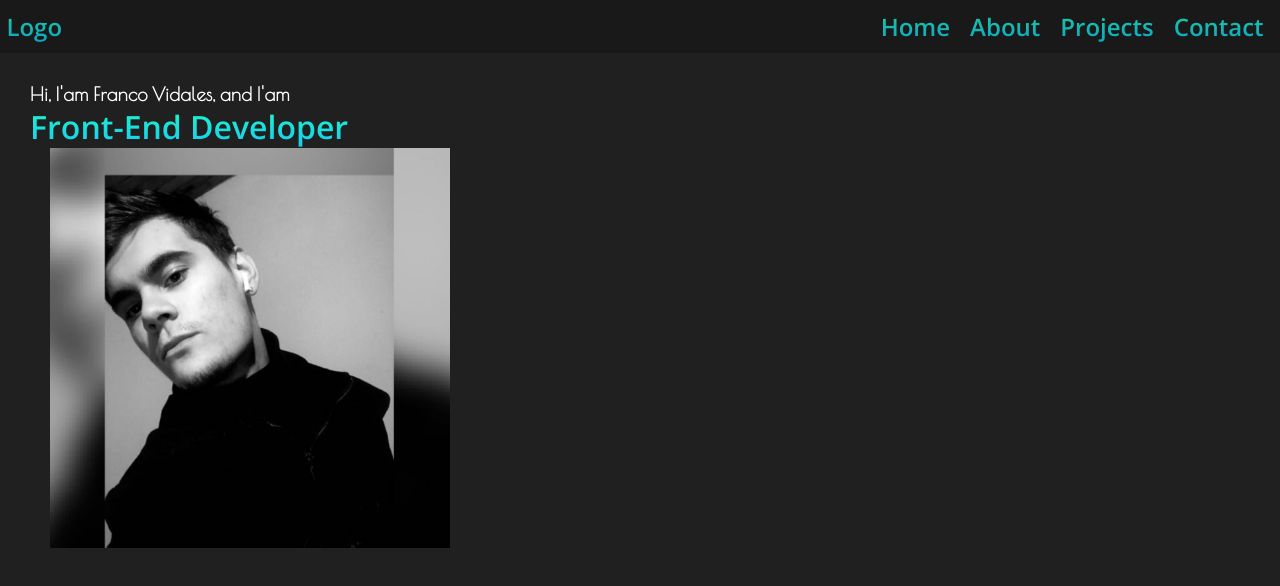
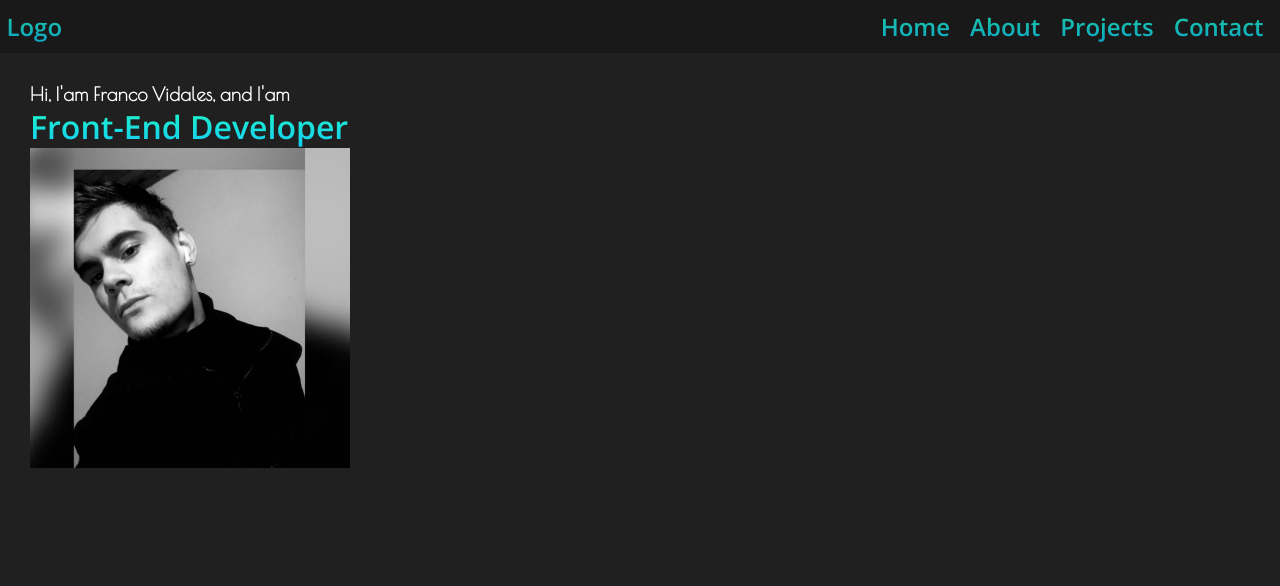
Before and after one commit to KurtCodex/Portfolio, a React (Vite) app: page / in a window 1280 px wide. Shown: the top 586 px of the page. Built offline with nearby package versions, Linux system fonts and the light colour scheme.

Commit message:
Update0.5-img

```diff
--- a/src/styles/home.scss
+++ b/src/styles/home.scss
@@ -36,13 +36,12 @@
         display: flex;
         flex-direction: column;
         justify-content: flex-start;
-        align-items: center;
-        width: 55vh;
-        height: 55vh;
+        align-items: flex-start;
+
 
         img {
-            width: 50vh;
-            height: 50vh;
+            width: 20em;
+            height: 20em;
         }
     }
 
```
